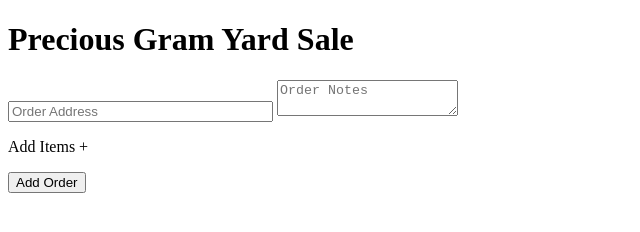
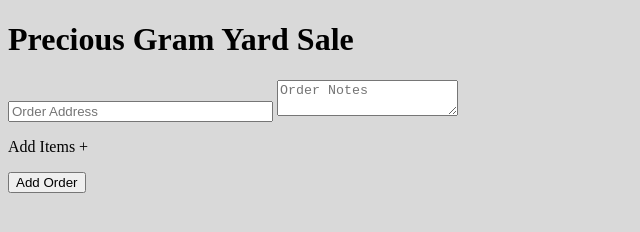
Before and after one commit to Marcode777/wk19meanstack, a website: page public/assets/index.html in a window 1280 px wide. Shown: the whole page, without its empty margins (0-640 px from the left). Drawn offline with nearby package versions, Linux system fonts and the light colour scheme; the site is published under a folder, as on GitHub Pages, so addresses that start at the root find nothing; files whose address does not match are found by name.

Commit message:
modified public/assets/javascript/controllers, got the filepath to css to work

```diff
--- a/public/assets/index.html
+++ b/public/assets/index.html
@@ -3,7 +3,7 @@
 <head>
   <script src="https://ajax.googleapis.com/ajax/libs/angularjs/1.5.0/angular.min.js"></script>
   <script src="assets/javascript/controllers/app.js"></script>
-  <link rel="stylesheet" type="text/css" href="/public/assets/css/style.css"> <!--this is not functional right now fo some reason, maybe a reference issue?-->
+  <link rel="stylesheet" type="text/css" href="./css/style.css"> <!-- the . means current directory, which would be the assets folder, then css folder then style.css file-->
 </head>
 
 <body>
```
Also changed, not shown: public/assets/javascript/controllers/app.js (renamed from public/assets/javascript/contollers/app.js).
